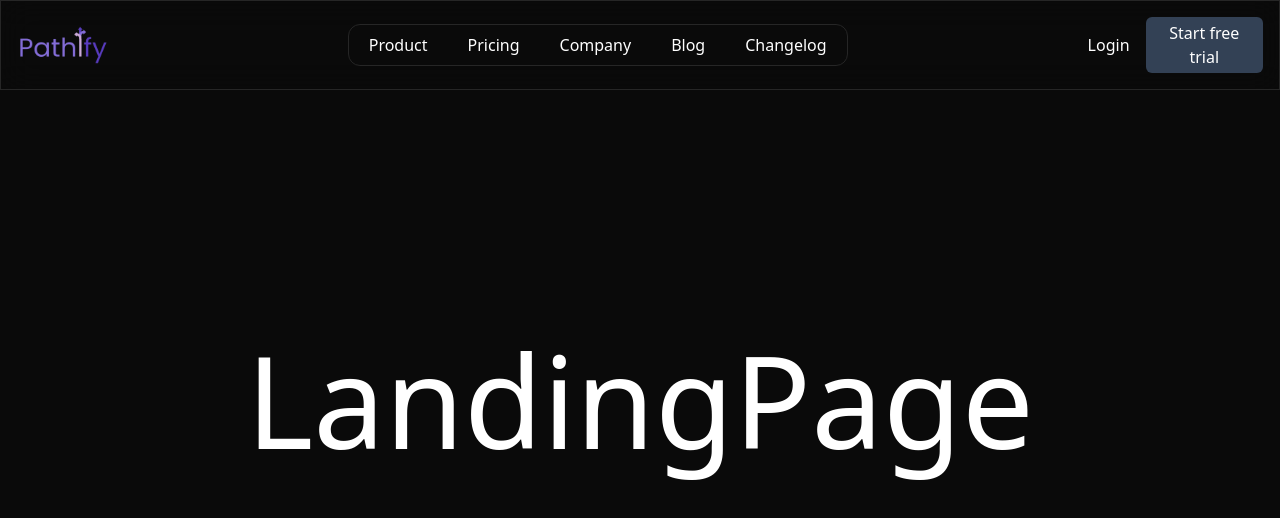
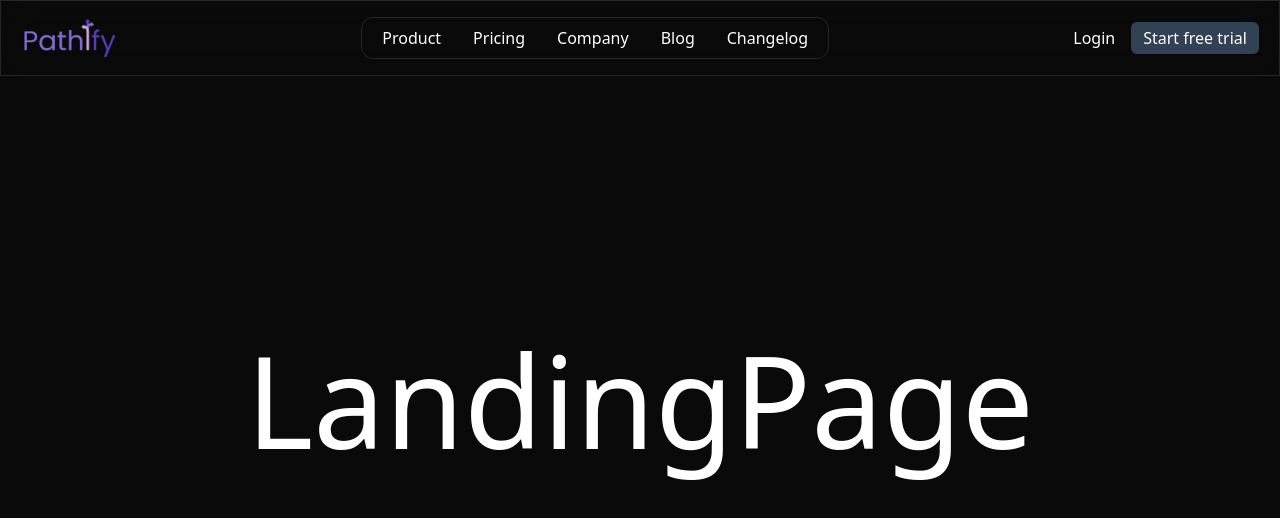
Before and after one commit to 712Kunal/Classroom.io, a React (Vite) app in the folder frontend/: page / in a window 1280 px wide. Shown: the top 518 px of the page. Built offline with nearby package versions, Linux system fonts and the light colour scheme.

Commit message:
added the toggle button in the navbar

```diff
--- a/frontend/src/Components/core/LandingNavbar.jsx
+++ b/frontend/src/Components/core/LandingNavbar.jsx
@@ -1,29 +1,33 @@
 // Navbar.jsx
-
+import { useState } from 'react';
 import { useNavigate } from 'react-router-dom';
+import { Blocks, Menu, X } from 'lucide-react';
 
 export default function LandingNavbar() {
+  const [isOpen, setIsOpen] = useState(false);
   const navigate = useNavigate();
 
   return (
     <>
-      <nav className="navbar w-full backdrop-blur-lg fixed top-0 left-0 p-4 border">
-        <div className="outer-container flex justify-evenly items-center gap-60">
-          <div className="first-section w-24">
-            <a href="/" className="logo w-full">
-              <img src="/public/brand/logo.png" alt="logo" />
+      <nav className="navbar w-full backdrop-blur-lg fixed top-0 left-0 p-4 border z-50">
+        <div className="outer-container flex justify-between lg:justify-evenly items-center gap-60">
+          <div className="first-section flex-shrink-0">
+            <a href="/" className="logo block w-24">
+              <img src="/public/brand/logo.png" alt="logo" className="w-full" />
             </a>
           </div>
-          <div className="middle-section border rounded-xl flex items-center px-5 py-2">
-            <ul className="flex items-center gap-10">
-              <li className='cursor-pointer'>Product</li>
-              <li className='cursor-pointer'>Pricing</li>
-              <li className='cursor-pointer'>Company</li>
-              <li className='cursor-pointer'>Blog</li>
-              <li className='cursor-pointer'>Changelog</li>
-            </ul>
+          <div className="hidden lg:block">
+            <div className="border rounded-xl px-5 py-2">
+              <ul className="flex items-center space-x-8">
+                <li className="cursor-pointer hover:text-blue-500 transition-colors">Product</li>
+                <li className="cursor-pointer hover:text-blue-500 transition-colors">Pricing</li>
+                <li className="cursor-pointer hover:text-blue-500 transition-colors">Company</li>
+                <li className="cursor-pointer hover:text-blue-500 transition-colors">Blog</li>
+                <li className="cursor-pointer hover:text-blue-500 transition-colors">Changelog</li>
+              </ul>
+            </div>
           </div>
-          <div className="last-section flex gap-4 items-center">
+          <div className="last-section hidden md:flex gap-4 items-center">
             <span onClick={() => navigate('/login')} className="cursor-pointer">
               Login
             </span>
@@ -33,6 +37,22 @@ export default function LandingNavbar() {
               Start free trial
             </button>
           </div>
+
+          {/* Mobile Menu button */}
+          <div className="md:hidden">
+            <button
+              onClick={() => setIsOpen(!isOpen)}
+              className="inline-flex items-center justify-center duration-100 ease-in-out border">
+              {isOpen ? (
+                <X size={24} className="text-white" />
+              ) : (
+                <Menu size={24} className="text-white" />
+              )}
+            </button>
+          </div>
+
+          {/* Mobile Menu */}
+          <div className={`${isOpen ? 'block' : 'hidden'} md:hidden`}></div>
         </div>
       </nav>
     </>
```
